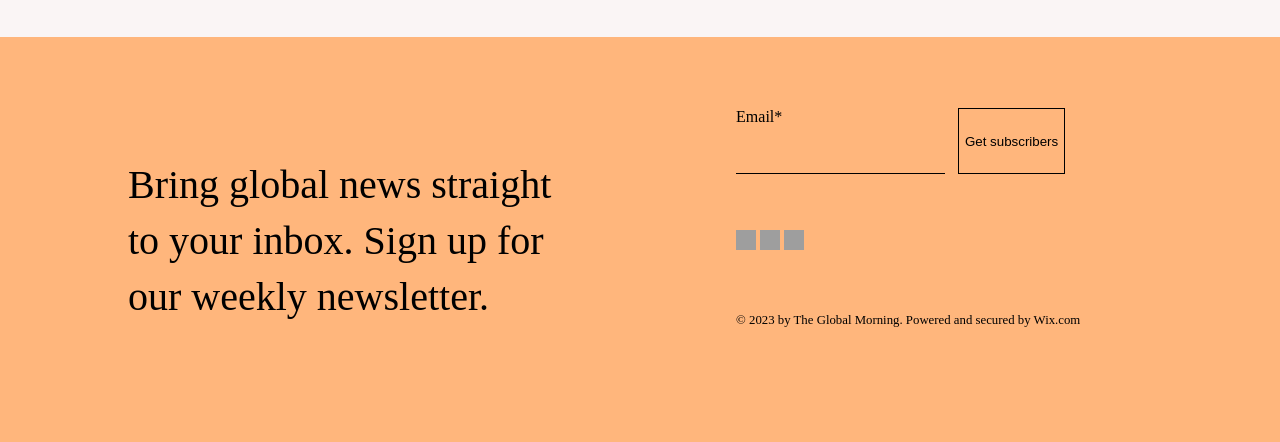
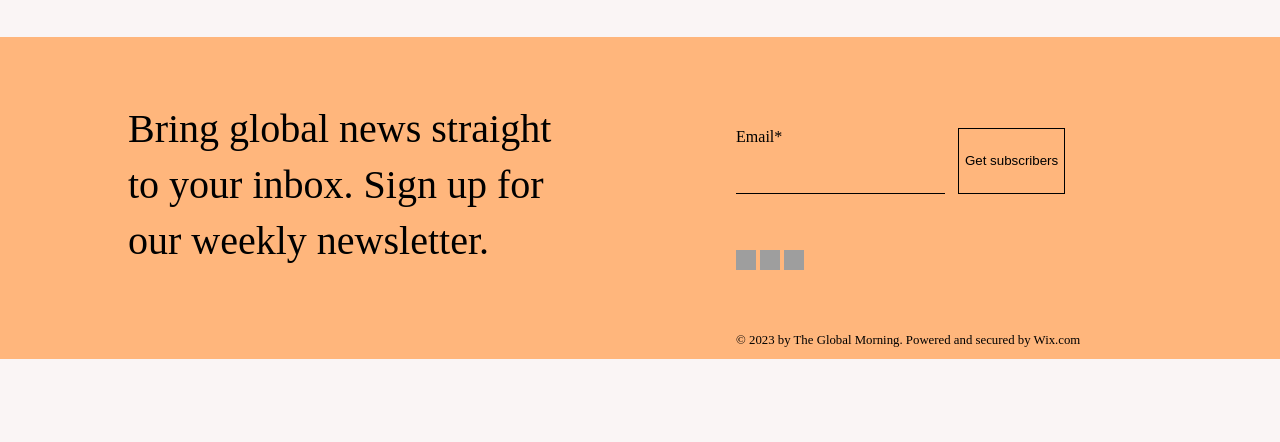
Before and after one commit to anush-mirzoyan-op/News-Blog, a plain HTML site: page index.html in a window 1280 px wide. Shown: the part 2512-2954 px from the top of the page. After the commit the page ends 2871 px from the top, so only its background shows below. Drawn offline with Linux system fonts and the light colour scheme; grey boxes are pictures that could not be loaded.

Commit message:
working on footer UI

```diff
--- a/style.css
+++ b/style.css
@@ -183,6 +183,7 @@ a {
   width: 80vw;
   margin: auto;
   height: fit-content;
+  align-items: baseline;
 }
 
 .get-subscribers-bttn {
@@ -229,9 +230,9 @@ a {
 
 .footer-left-part {
   width: 29rem;
-  min-width: 23rem;
-  padding: 5rem 0 5rem 0;
-  height: auto;
+  min-width: 29rem;
+  padding: 1.5rem 0 1.5rem 0;
+    height: auto;
 }
 
 .footer-text {
@@ -327,7 +328,7 @@ div.title-cards>* {
   z-index: 5;
   margin: 0;
   top: 50%;
-  left: 50%;
+  left: 40%;
   -ms-transform: translateY(-50%);
   transform: translateY(-50%);
   font-size: 0.75rem;
```
